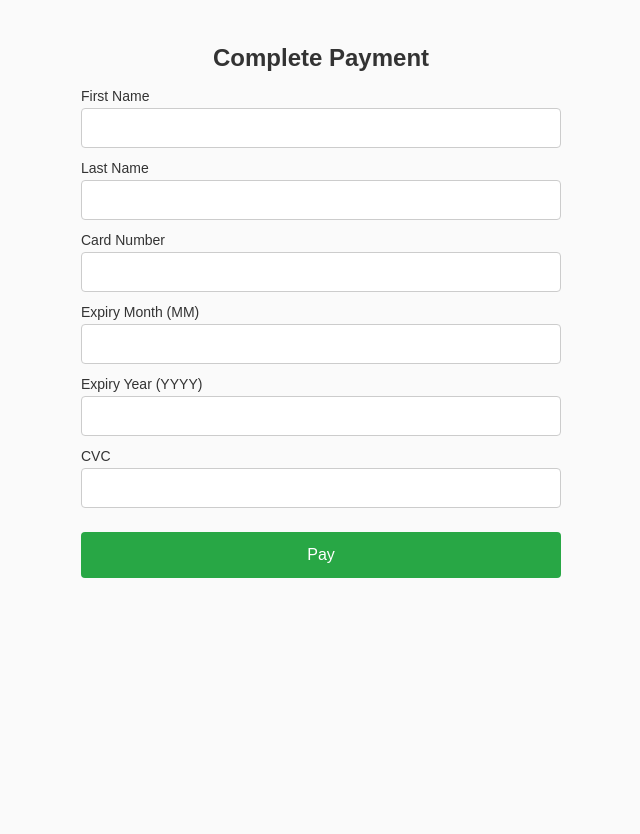
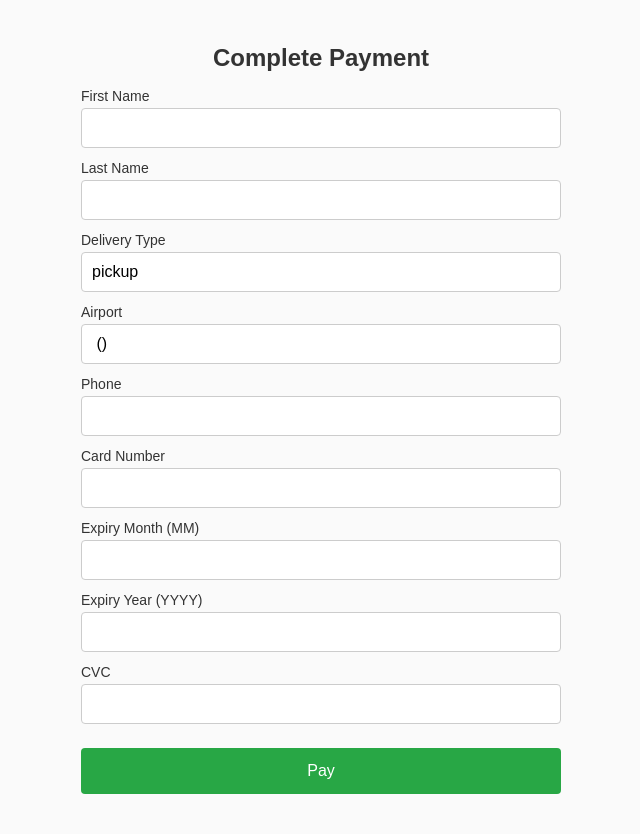
Before and after one commit to aash1r/farm_fresh_backend, a FastAPI app: template app/templates/payment_checkout.html in a window 1280 px wide. Shown: the whole page, without its empty margins (319-959 px from the left). Before the commit the page ends 578 px from the top, so only its background shows below. Run offline with FastAPI, Linux system fonts and the light colour scheme; the template is opened without the code that fills it, so the values that code supplies are empty; parts of the project's set-up code (start-up, migrations or seed data) failed here and were passed over; some libraries are stand-ins or nearby versions.

Commit message:
made payment body dynamic

```diff
--- a/app/templates/payment_checkout.html
+++ b/app/templates/payment_checkout.html
@@ -30,6 +30,39 @@
               <label for="lastName">Last Name</label>
               <input type="text" id="lastName" required>
           </div>
+
+          <!-- Prefilled delivery info -->
+          <div class="field">
+              <label>Delivery Type</label>
+              <input type="text" id="deliveryTypeDisplay" readonly>
+          </div>
+
+          <div id="pickupFields" style="display:none">
+              <div class="field">
+                  <label>Airport</label>
+                  <input type="text" id="airportDisplay" readonly>
+              </div>
+          </div>
+
+          <div id="doorstepFields" style="display:none">
+              <div class="field">
+                  <label>Address</label>
+                  <input type="text" id="addressDisplay" readonly>
+              </div>
+              <div class="field">
+                  <label>State</label>
+                  <input type="text" id="stateDisplay" readonly>
+              </div>
+              <div class="field">
+                  <label>Zip</label>
+                  <input type="text" id="zipDisplay" readonly>
+              </div>
+          </div>
+
+          <div class="field">
+              <label for="phone">Phone</label>
+              <input type="text" id="phone" required>
+          </div>
           <div class="field">
               <label for="cardNumber">Card Number</label>
               <input type="text" id="cardNumber" autocomplete="cc-number" required>
@@ -56,8 +89,44 @@
   const API_LOGIN_ID = "4td4BU4F";
   // Amount injected by backend as string to avoid lint errors, then parsed
   const urlParams = new URLSearchParams(window.location.search);
-  const AMOUNT = parseFloat(urlParams.get('amount'))||0;
+  const AMOUNT = parseFloat(urlParams.get('amount')) || 0;
   const AUTH_TOKEN = urlParams.get("auth_token");
+  // Optional encoded JSON context passed from the mobile/web app
+  const RAW_CONTEXT = urlParams.get("context");
+  let CONTEXT = {};
+  try {
+      if (RAW_CONTEXT) {
+          CONTEXT = JSON.parse(decodeURIComponent(RAW_CONTEXT));
+      }
+  } catch (err) {
+      console.warn("Unable to parse context param", err);
+  }
+  const ITEMS = CONTEXT.items || [];
+  const DELIVERY_TYPE = CONTEXT.delivery_type || "pickup";  // default
+
+  // Prefill form fields once DOM is ready
+  window.addEventListener('DOMContentLoaded', () => {
+      const dtDisplay = document.getElementById('deliveryTypeDisplay');
+      if (dtDisplay) dtDisplay.value = DELIVERY_TYPE;
+
+      if (DELIVERY_TYPE === 'pickup') {
+          document.getElementById('pickupFields').style.display = 'block';
+          document.getElementById('doorstepFields').style.display = 'none';
+          document.getElementById('airportDisplay').value = `${CONTEXT.airport_name || ''} (${CONTEXT.airport_code || ''})`;
+      } else {
+          document.getElementById('pickupFields').style.display = 'none';
+          document.getElementById('doorstepFields').style.display = 'block';
+          document.getElementById('addressDisplay').value = CONTEXT.shipping_address || '';
+          document.getElementById('stateDisplay').value = CONTEXT.shipping_state || '';
+          document.getElementById('zipDisplay').value = CONTEXT.shipping_zip || '';
+      }
+
+      if (CONTEXT.phone) {
+          const phoneInput = document.getElementById('phone');
+          if (phoneInput) phoneInput.value = CONTEXT.phone;
+      }
+  });
+
   const PAYMENT_ENDPOINT = "https://api.farmfreshshop.com/api/v1/orders/"
   console.log("Parsed amount:", AMOUNT, "User ID:", AUTH_TOKEN);
 
@@ -116,12 +185,14 @@
                   data_value: tokenData.dataValue,
                   first_name: document.getElementById('firstName').value,
                   last_name: document.getElementById('lastName').value,
-                  items: [],  // you may need to inject cart items here from the app context
-                  delivery_type: "pickup", // example placeholder
-                  shipping_zip: "12345",
-                  shipping_address: "123 Mango Street",
-                  shipping_state: "CA",
-                  phone: "1234567890"
+                  items: ITEMS,
+                  delivery_type: DELIVERY_TYPE,
+                  shipping_zip: CONTEXT.shipping_zip,
+                  shipping_address: CONTEXT.shipping_address,
+                  shipping_state: CONTEXT.shipping_state,
+                  phone: document.getElementById('phone') ? document.getElementById('phone').value : CONTEXT.phone,
+                  airport_code: CONTEXT.airport_code,
+                  airport_name: CONTEXT.airport_name,
               })
           });
           const data = await res.json();
```
Also changed, not shown: app/routers/payments.py (+9 -1 lines).
